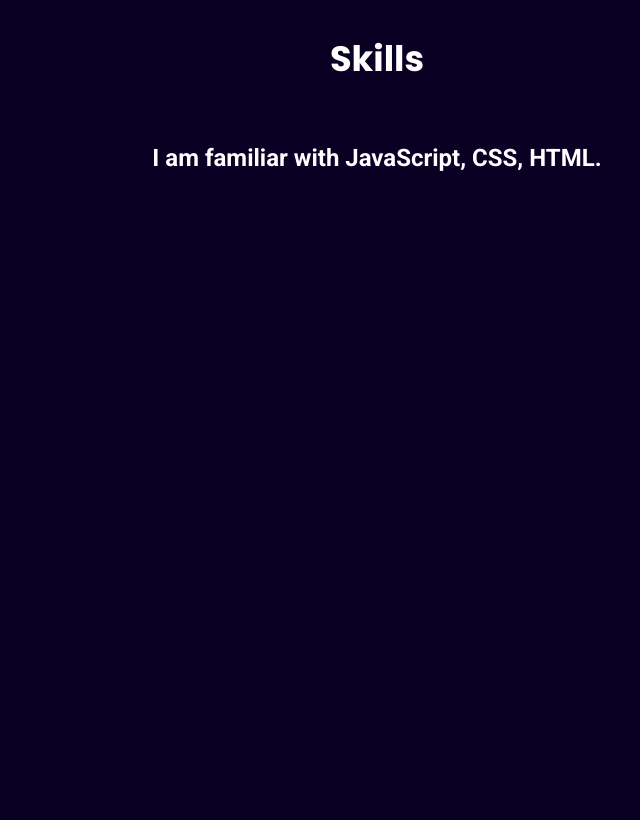
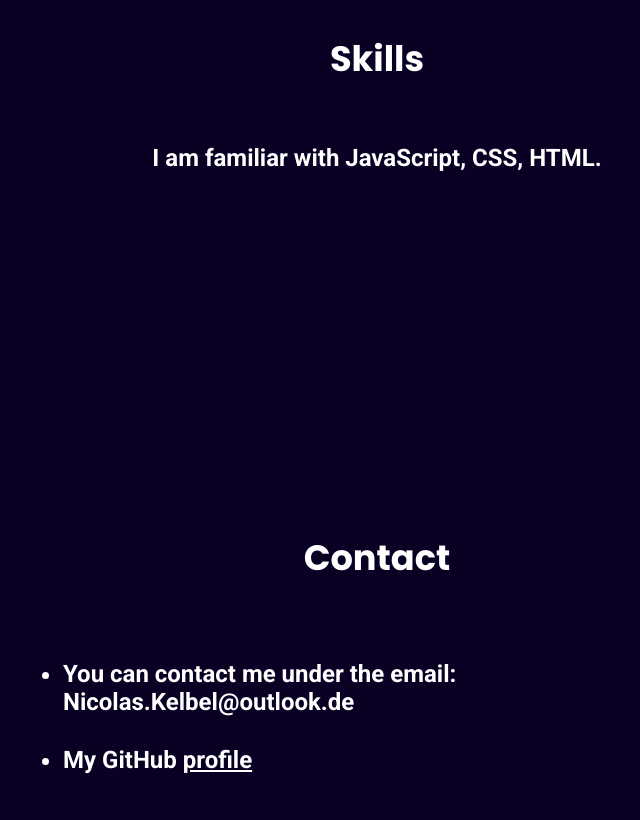
Before and after one commit to NiciK1/PortfolioWebsite, a plain HTML site: page index.html in a window 1280 px wide. Shown: the part 5720-6540 px from the top of the page, without its empty margins (263-903 px from the left). Before the commit the page ends 6254 px from the top, so only its background shows below. Drawn offline with Linux system fonts and the light colour scheme.

Commit message:
Finished Website

```diff
--- a/css/style.css
+++ b/css/style.css
@@ -307,3 +307,22 @@ nav {
     flex-flow: column wrap;
     align-items: center;
 }
+
+.contactTitle{
+    color: white;
+    font-family: poppins;
+    font-size: 2.2rem;
+}
+
+.contactList{
+    color: white;
+    font-family: roboto;
+    margin: 30px;
+    font-size: 1.5rem;
+}
+
+#contactListGitHub{
+    color: white;
+    font-family: roboto;
+    font-size: 1.5rem;
+}
--- a/index.html
+++ b/index.html
@@ -83,7 +83,11 @@
         </section>
         <section id = "contact">
             <div class = "contactMainBox">
-                <p></p>
+                <h2 class = "contactTitle">Contact</h2>
+                <ul>
+                    <li class = "contactList">You can contact me under the email: Nicolas.Kelbel@outlook.de</li>
+                    <li class = "contactList">My GitHub <a target = "_blank" href="https://github.com/NiciK1" id = "contactListGitHub">profile</a></li>
+                </ul>
             </div>
         </section>
     </main>
```
